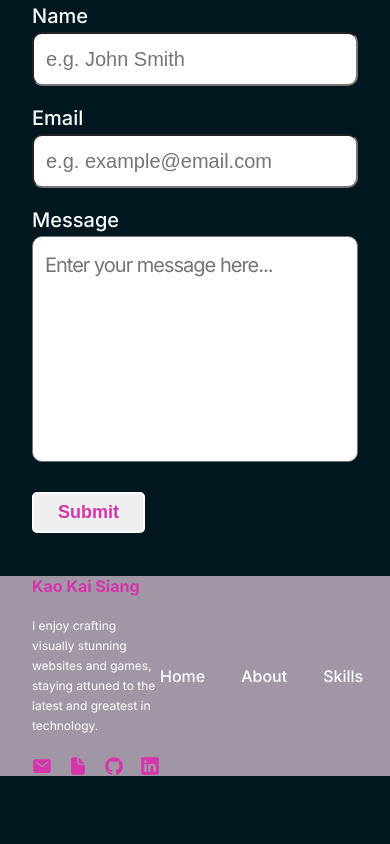
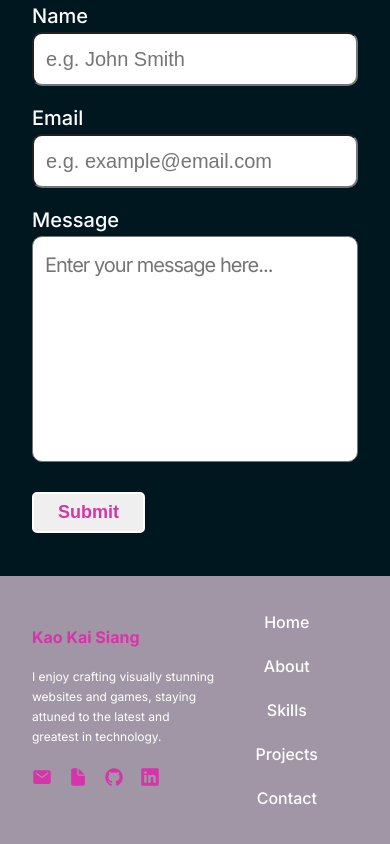
Before and after one commit to ksKao/portfolio, a Next.js app: page / in a window 390 px wide. Shown: the part 4594-5438 px from the top of the page. Before the commit the page ends 5370 px from the top, so only its background shows below. Built offline with nearby package versions, Linux system fonts and the light colour scheme; no server answers.

Commit message:
Fixed footer alignment on small screen

```diff
--- a/src/components/Footer/Footer.module.css
+++ b/src/components/Footer/Footer.module.css
@@ -1,5 +1,5 @@
 .footer {
-	height: 200px;
+	height: fit-content;
 	background-color: #a196a5;
 	max-width: 100%;
 	width: 100%;
@@ -15,6 +15,10 @@
 	max-width: calc(min(100vw, 1440px) - 64px);
 	display: flex;
 	justify-content: space-between;
+}
+
+.contentRight {
+	margin: 20px 40px 20px 40px;
 }
 
 .contentLeft > h4 {
@@ -47,15 +51,18 @@
 
 .contentLeft {
 	flex-direction: column;
-	justify-content: space-between;
-	gap: 8px;
+	justify-content: center;
+	display: flex;
+	margin: 20px 0 20px 0;
 }
 
 .contentRight > ul {
 	list-style: none;
 	padding: 0;
 	display: flex;
-	gap: 36px;
+	flex-direction: column;
+	align-items: center;
+	gap: 24px;
 }
 
 .contentRight > ul > li > a {
@@ -73,6 +80,9 @@
 		margin-left: 128px;
 		margin-right: 128px;
 		max-width: calc(min(100vw, 1440px) - 128px - 128px);
-		gap: 200px;
+	}
+
+	.contentRight > ul {
+		flex-direction: row;
 	}
 }
```
